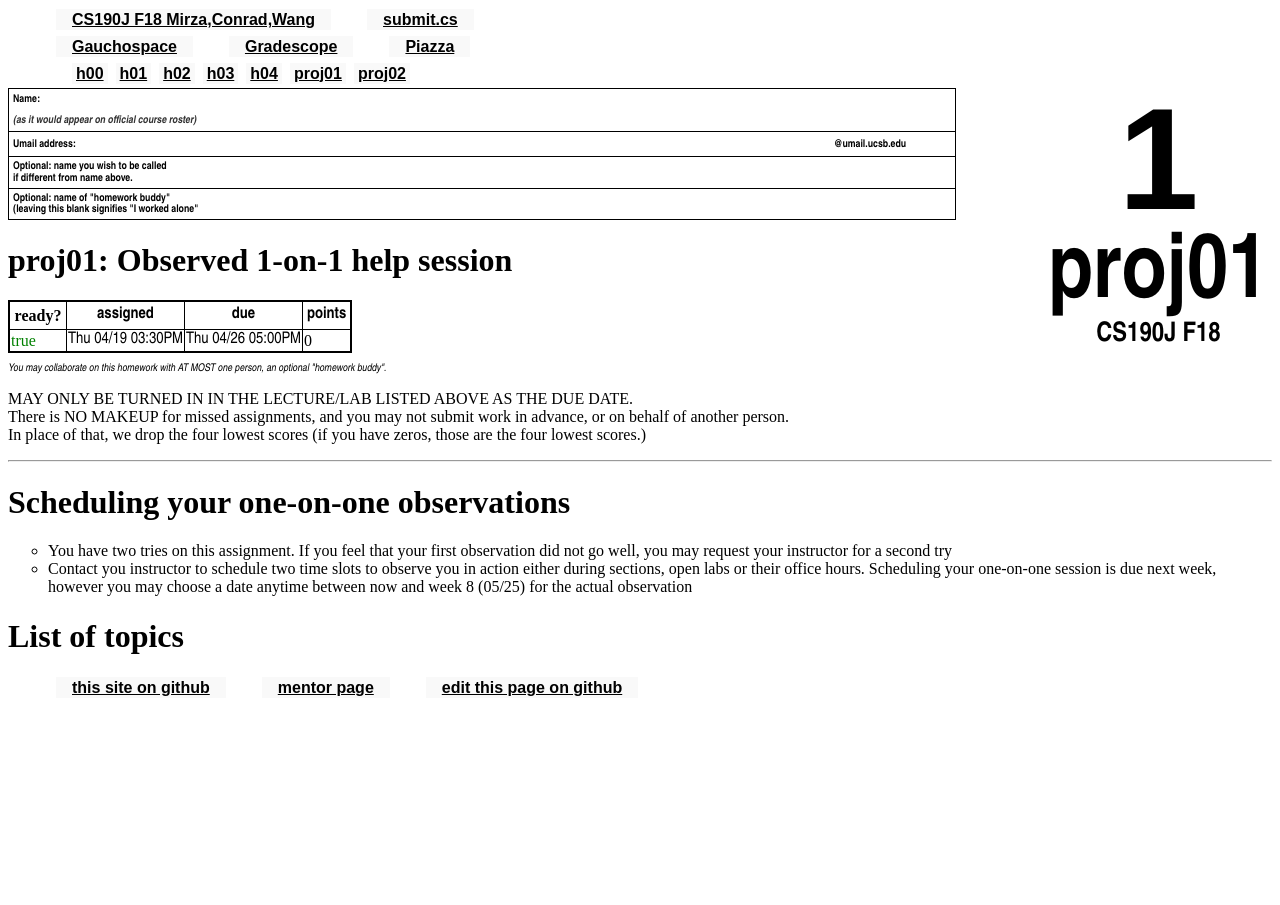
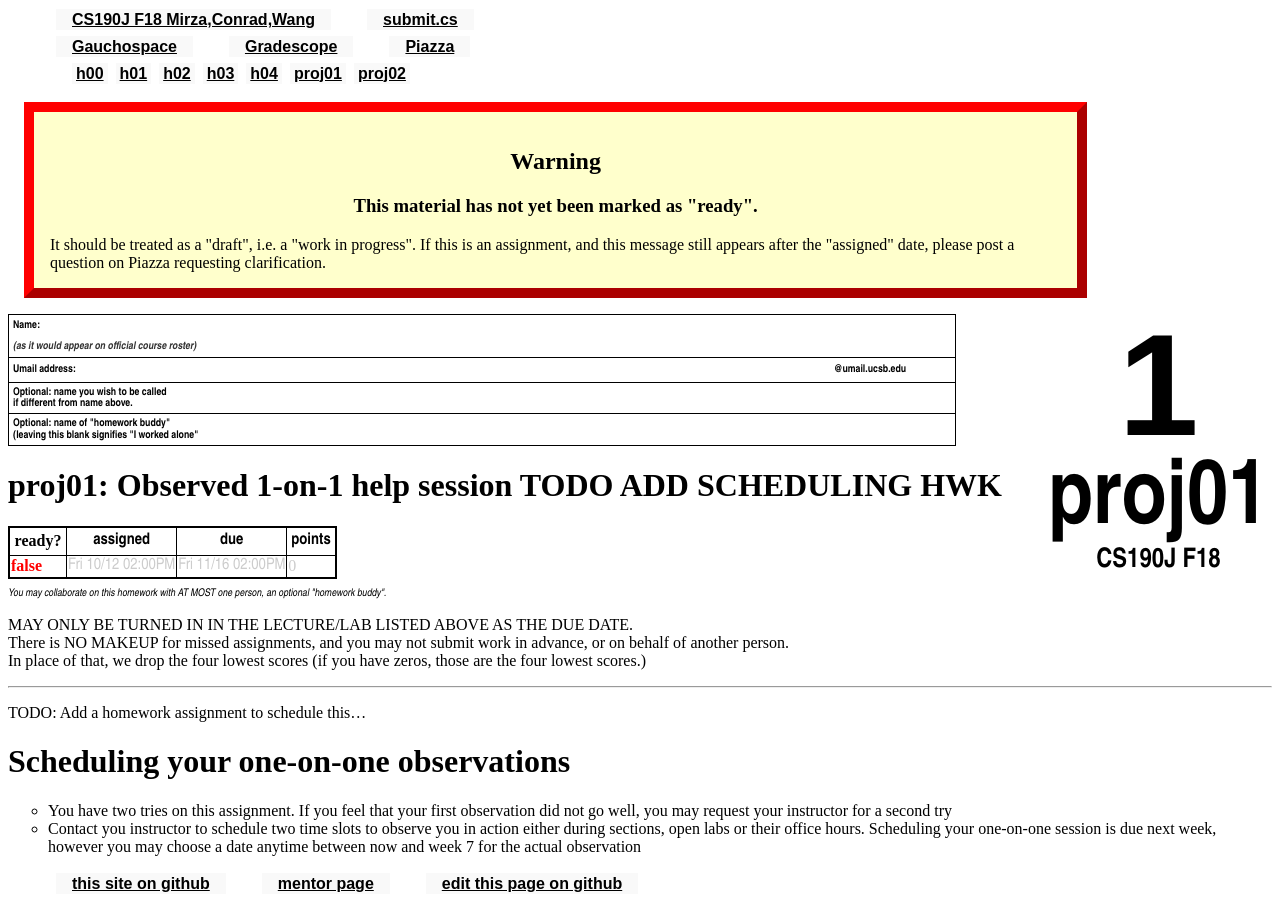
Before and after one commit to ucsb-cs190j-f18/ucsb-cs190j-f18.github.io, a Jekyll site: the page built from _hwk/proj01.md, in a window 1280 px wide. Built offline with Jekyll 4.4.1, drawn with Linux system fonts in a browser that asks for light colours.

Commit message:
Update proj01.md

```diff
--- a/_hwk/proj01.md
+++ b/_hwk/proj01.md
@@ -1,14 +1,20 @@
 ---
 num: "proj01"
-desc: "Observed 1-on-1 help session"
-ready: true
-assigned: 2018-04-19 15:30:00.00-8:00
-due: 2018-04-26 17:00:00.00-8:00
+desc: "Observed 1-on-1 help session TODO ADD SCHEDULING HWK"
+ready: false
+assigned: 2018-10-12 14:00
+due: 2018-11-16 14:00
 ---
 
+TODO: Add a homework assignment to schedule this...
+
 # Scheduling your one-on-one observations
-* You have two tries on this assignment. If you feel that your first observation did not go well, you may request your instructor for a second try
-* Contact you instructor to schedule two time slots to observe you in action either during sections, open labs or their office hours. Scheduling your one-on-one session is due next week, however you may choose a date anytime between now and week 8 (05/25) for the actual observation
-
-
-# List of topics
+* You have two tries on this assignment. If you feel that
+   your first observation did not go well,
+   you may request your instructor for a second try
+* Contact you instructor to schedule two time slots to
+   observe you in action either during sections,
+   open labs or their office hours.
+   Scheduling your one-on-one session is due next week,
+   however you may choose a date anytime between now and week 7
+   for the actual observation
```
